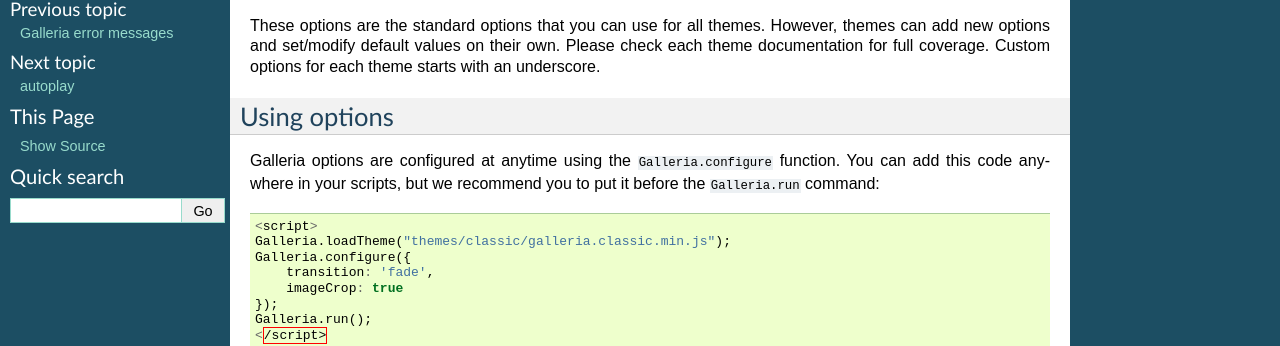
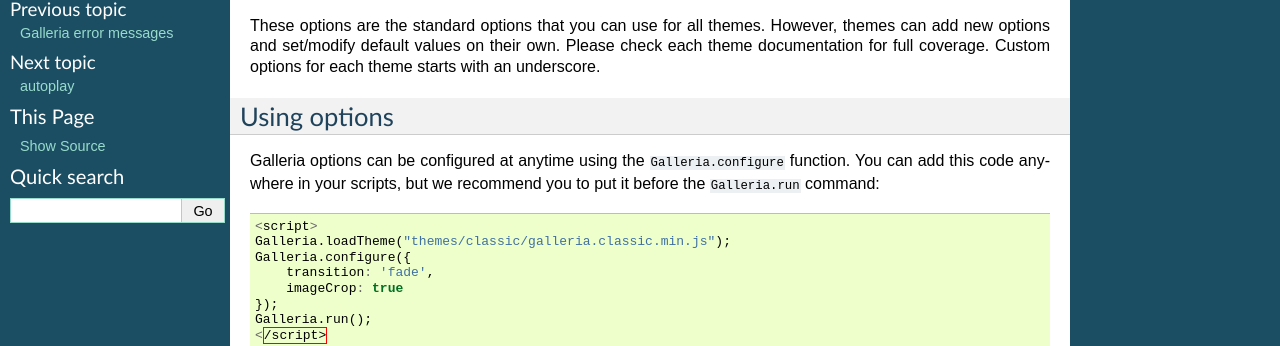
Before and after one commit to GalleriaJS/galleria, a Sphinx documentation site: the page built from docs/options/index.rst, in a window 1280 px wide. Shown: the part 134-480 px from the top of the page. Built offline with Sphinx 7.4.7, drawn with Linux system fonts in a browser that asks for light colours.

Commit message:
small docs

```diff
--- a/docs/options/index.rst
+++ b/docs/options/index.rst
@@ -20,7 +20,7 @@
 Using options
 =============
 
-Galleria options are configured at anytime using the ``Galleria.configure`` function. You can add this code anywhere in your scripts, but we recommend you to put it before the ``Galleria.run`` command::
+Galleria options can be configured at anytime using the ``Galleria.configure`` function. You can add this code anywhere in your scripts, but we recommend you to put it before the ``Galleria.run`` command::
 
     <script>
     Galleria.loadTheme("themes/classic/galleria.classic.min.js");
```
